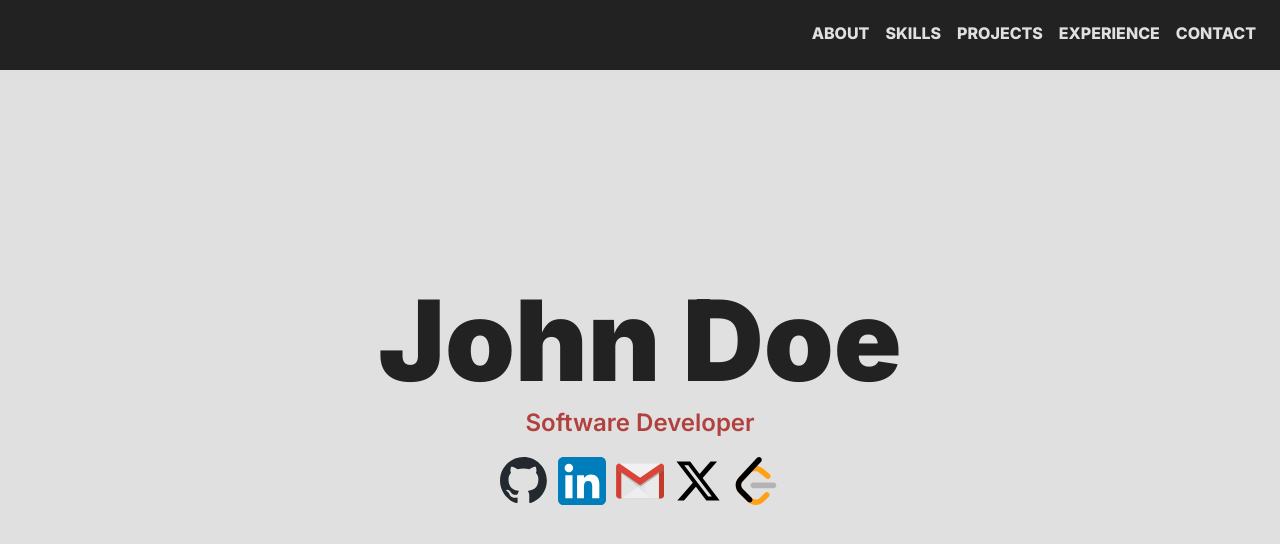
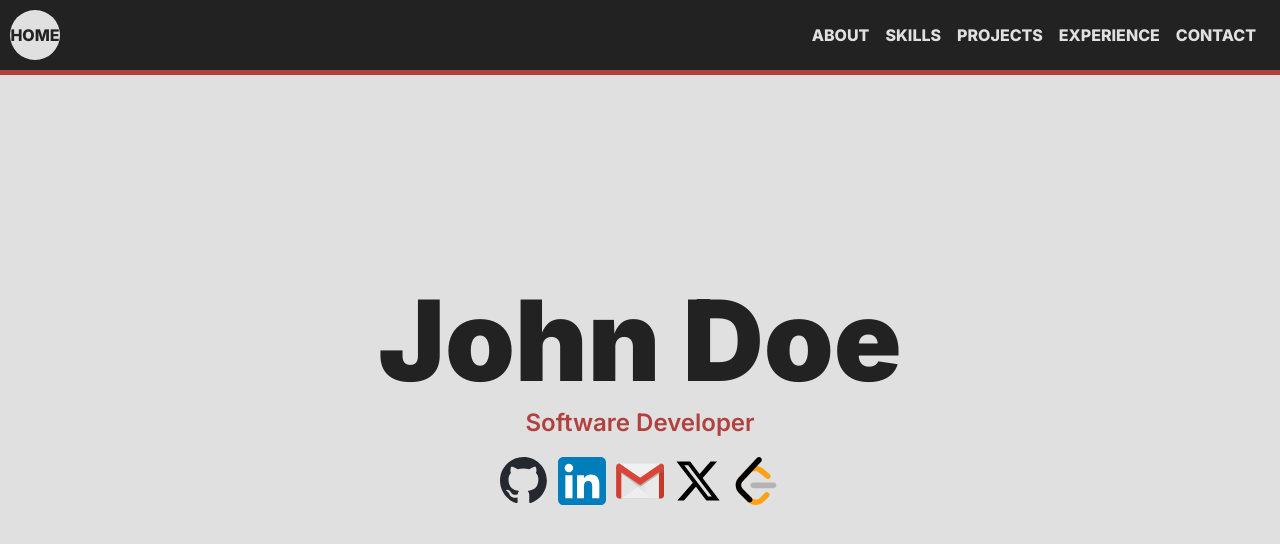
Before and after one commit to kleeding/react-portfolio-template, a React (Vite) app: page / in a window 1280 px wide. Shown: the top 544 px of the page. Built offline with nearby package versions, Linux system fonts and the light colour scheme.

Commit message:
fixed navbar close

```diff
--- a/src/components/Navbar/Navbar.css
+++ b/src/components/Navbar/Navbar.css
@@ -5,6 +5,7 @@ nav {
   height: 70px;
   width: 100%;
   max-width: 1296px;
+  box-shadow: 0 5px var(--third-color);
 }
 
 .nav-elements {
@@ -27,7 +28,13 @@ nav {
   display: flex;
   justify-content: center;
   align-items: center;
-  color: var(--primary-color);
+}
+
+.home-link {
+  text-decoration: none;
+  font-size: 1rem;
+  font-weight: 800;
+  color: var(--secondary-color);
 }
 
 .nav-links {
@@ -85,6 +92,10 @@ nav {
   font-weight: 800;
 }
 
+.empty-nav-space {
+  display: none;
+}
+
 .links-container {
   background-color: var(--secondary-color);
   margin: 0;
@@ -99,13 +110,15 @@ nav {
   padding: 0.5em 0;
   font-size: 1rem;
   font-weight: 800;
-  border-bottom: 0.25em solid var(--secondary-color);
 }
 
 .page-link:link,
-.page-link:visited,
+.page-link:visited {
+  color: var(--primary-color);
+}
+
 .page-link:active {
-  color: var(--primary-color);
+  color: var(--third-color);
 }
 
 .page-link:hover {
@@ -139,6 +152,13 @@ nav {
     align-items: center;
   }
 
+  .empty-nav-space.is-open {
+    position: fixed;
+    display: block;
+    width: 100%;
+    height: 100%;
+  }
+
   .links-container {
     display: none;
     background-color: var(--fourth-color);
--- a/src/components/Navbar/Navbar.jsx
+++ b/src/components/Navbar/Navbar.jsx
@@ -23,10 +23,12 @@ function Navbar(props) {
     return (
         <nav className='nav-elements'>
             <li className="nav-logo">
-                {/* <div className='tmp-logo'>
-                    <a  href='#header'>LOGO</a>
-                </div> */}
+                <div className='tmp-logo'>
+                    <a className="home-link" href='#top'>HOME</a>
+                </div>
             </li>
+
+            <div className={`empty-nav-space  ${isOpen ? "is-open" : ""}`} onClick={toggleMenu}></div>
 
             <div className='nav-links'>
                 <div className={`nav-mobile-trigger-open  ${isOpen ? "is-open" : ""}`} onClick={toggleMenu}>
@@ -40,6 +42,7 @@ function Navbar(props) {
                     <div className='nav-cross-2'></div>
                 </div>
 
+
                 <ul className={`links-container ${isOpen ? "is-open" : ""}`}>
                     {navbarElements}
                 </ul>
```
